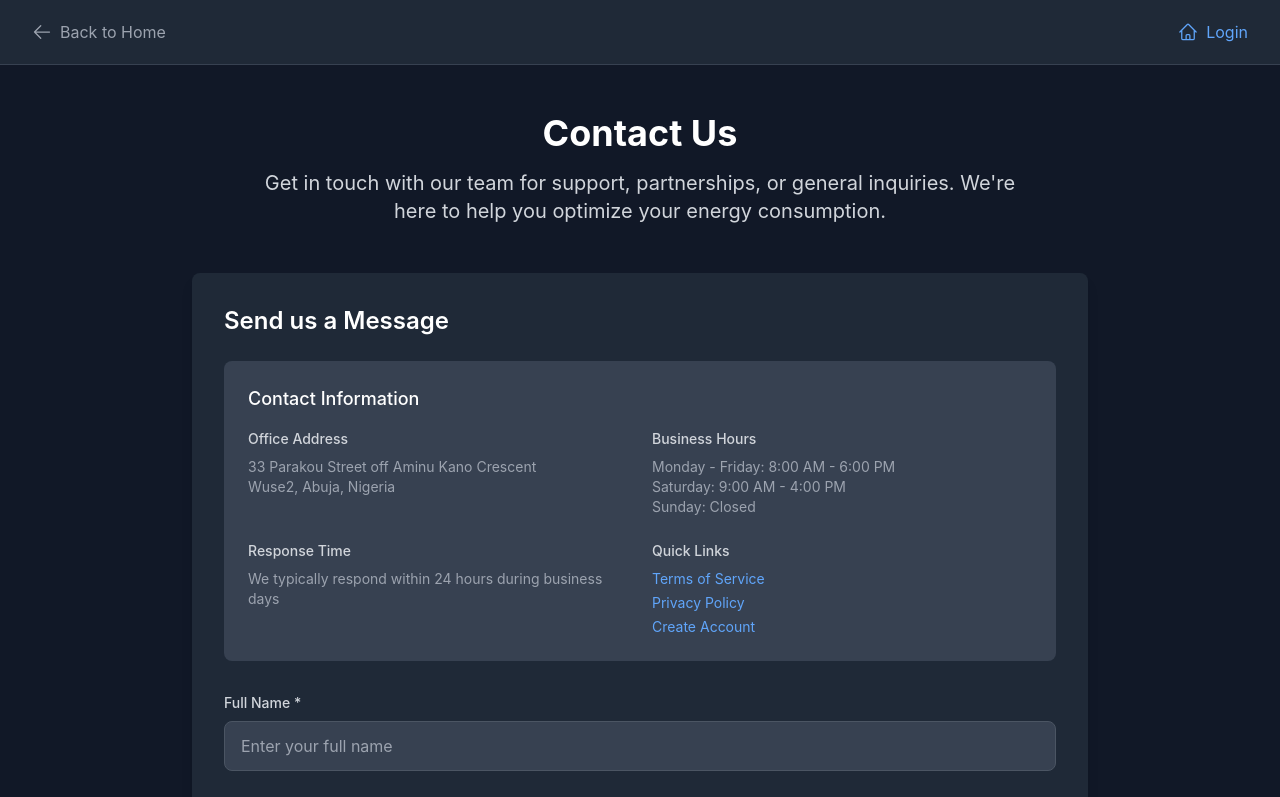
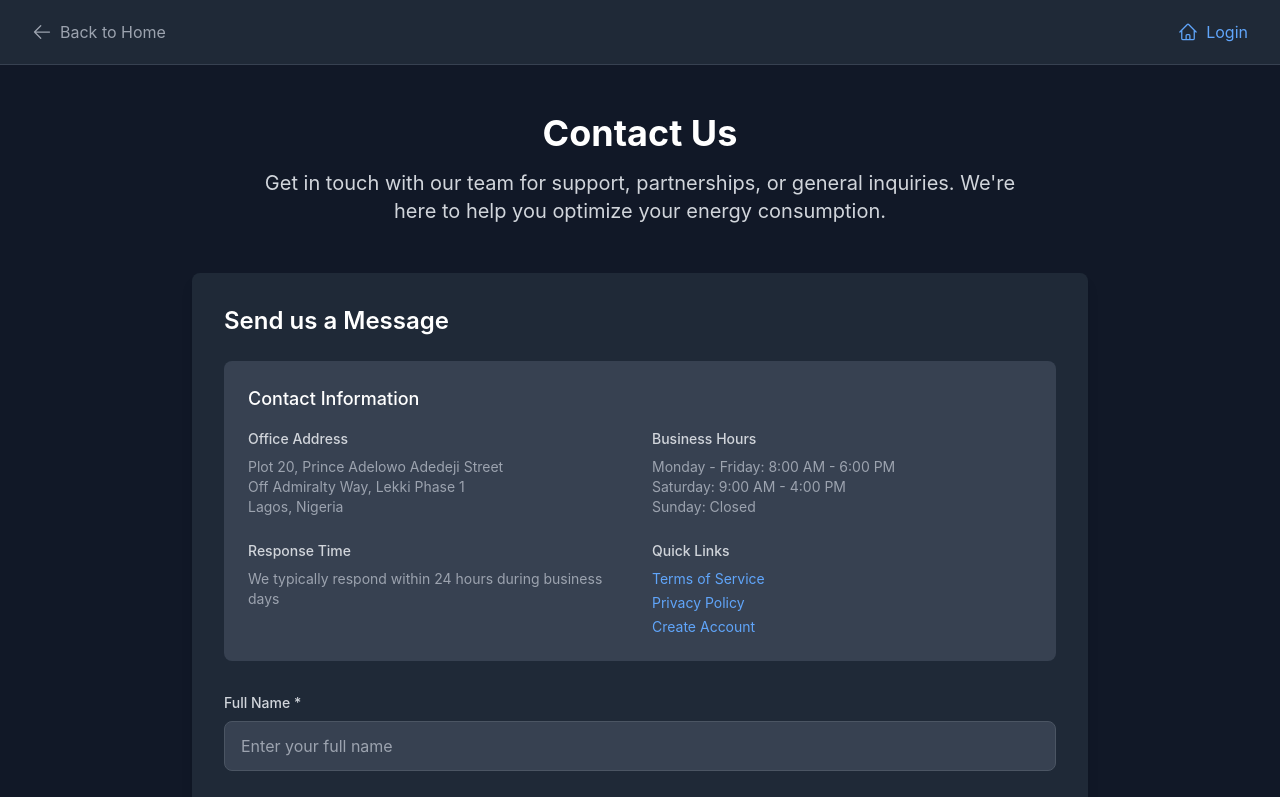
Before and after one commit to smartwatts/SmartWatts, a Next.js app in the folder frontend/: page /contact in a window 1280 px wide. Shown: the top 797 px of the page. Built offline with nearby package versions, Linux system fonts and the light colour scheme.

Commit message:
fixed contact page and index page

```diff
--- a/frontend/pages/contact.tsx
+++ b/frontend/pages/contact.tsx
@@ -111,8 +111,9 @@ export default function Contact() {
                 <div>
                   <h4 className="font-medium text-gray-700 dark:text-gray-300 mb-2">Office Address</h4>
                   <p className="text-gray-600 dark:text-gray-400">
-                    33 Parakou Street off Aminu Kano Crescent<br />
-                    Wuse2, Abuja, Nigeria
+                  Plot 20, Prince Adelowo Adedeji Street<br />
+                  Off Admiralty Way, Lekki Phase 1<br />
+                  Lagos, Nigeria
                   </p>
                 </div>
                 <div>
--- a/frontend/pages/index.tsx
+++ b/frontend/pages/index.tsx
@@ -698,7 +698,7 @@ export default function Index() {
                   </div>
                   <div className="flex items-center">
                     <EnvelopeIcon className="w-4 h-4 mr-2 flex-shrink-0" />
-                    <span>contact@smartwatts.ng</span>
+                    <span>info@mysmartwatts.com</span>
                   </div>
                 </div>
               </div>
```
